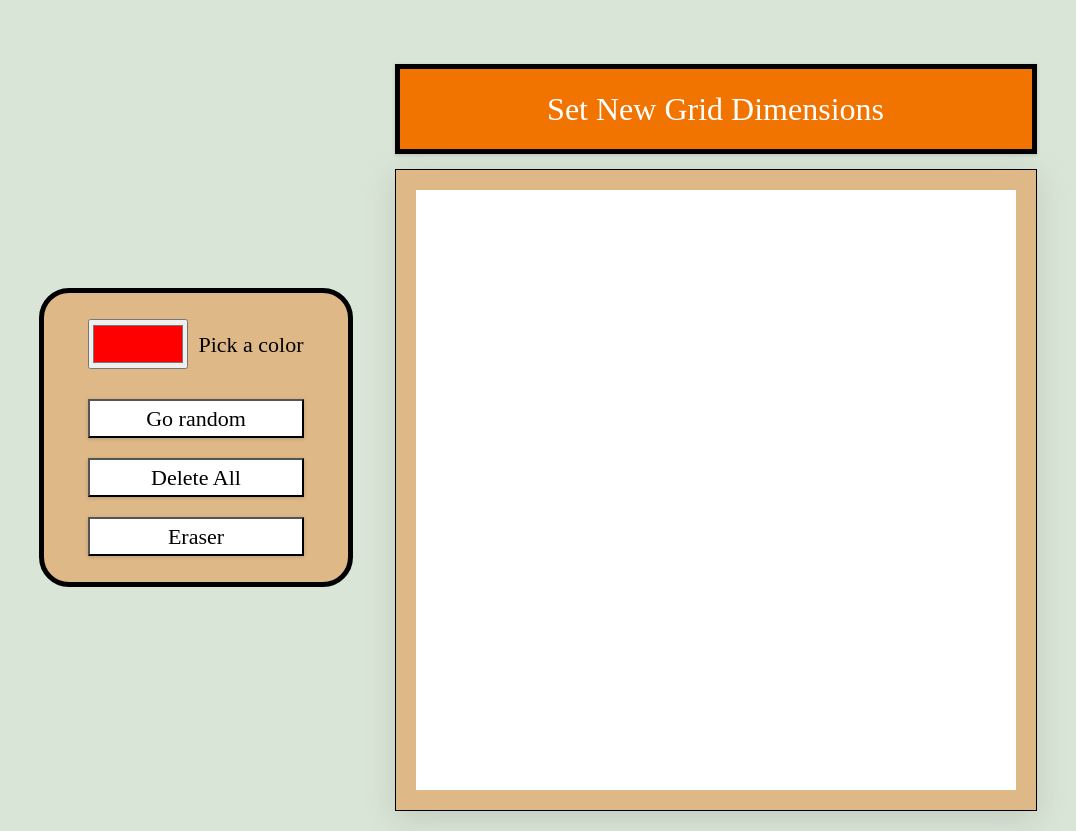
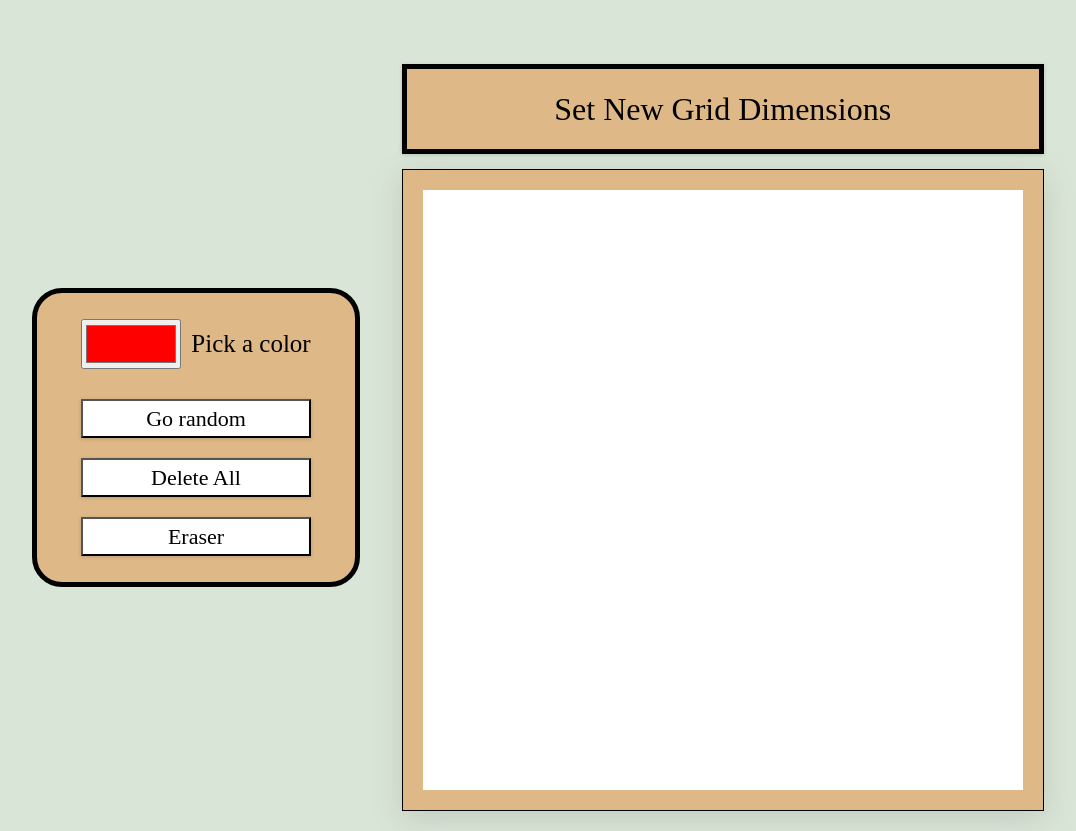
Before and after one commit to dagimchi/TOP-ETCH-A-SKETCH, a plain HTML site: page index.html in a window 1280 px wide. Shown: the part 95-926 px from the top of the page, without its empty margins (102-1178 px from the left). Drawn offline with Linux system fonts and the light colour scheme; a web font is replaced by a local one.

Commit message:
Update color scheme

```diff
--- a/css/style.css
+++ b/css/style.css
@@ -86,14 +86,14 @@ a {
   padding: 0.5em;
   margin-bottom: 15px;
   width: 100%;
-  background-color: #f17300;
-  color: white;
+  background-color: burlywood;
+
   border: 5px solid black;
   transition: all 0.1s ease-in-out;
 }
 
 .btn-grid:hover {
-  transform: scale(1.01);
+  transform: scale(1.03);
 }
 
 main {
@@ -124,6 +124,10 @@ main {
   align-items: center;
   gap: 10px;
   margin-bottom: 30px;
+}
+
+label {
+  font-size: 25px;
 }
 
 input {
```
